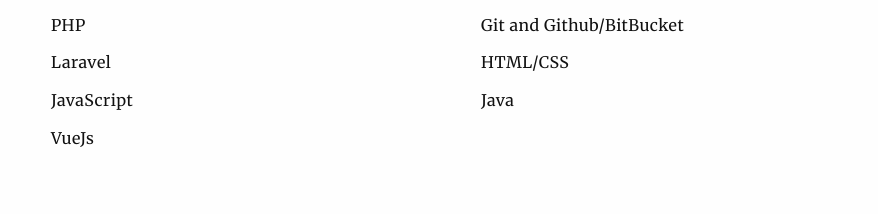
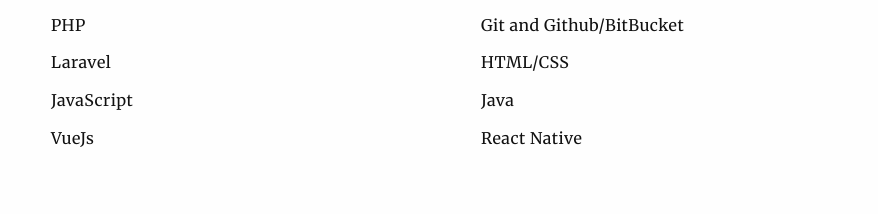
Before and after one commit to Russell-Mstowski/Russell-Mstowski.github.io, a plain HTML site: page index.html in a window 1280 px wide. Shown: the part 824-1038 px from the top of the page, without its empty margins (370-1248 px from the left). Drawn offline with nearby package versions, Linux system fonts and the light colour scheme.

Commit message:
add skill

```diff
--- a/index.html
+++ b/index.html
@@ -183,6 +183,9 @@
                                 </li>
                                 <li>
                                     <h6 class="progress-title">Java</h6>
+                                </li>
+                                <li>
+                                    <h6 class="progress-title">React Native</h6>
                                 </li>
                            </ul>
                         </div>
```
